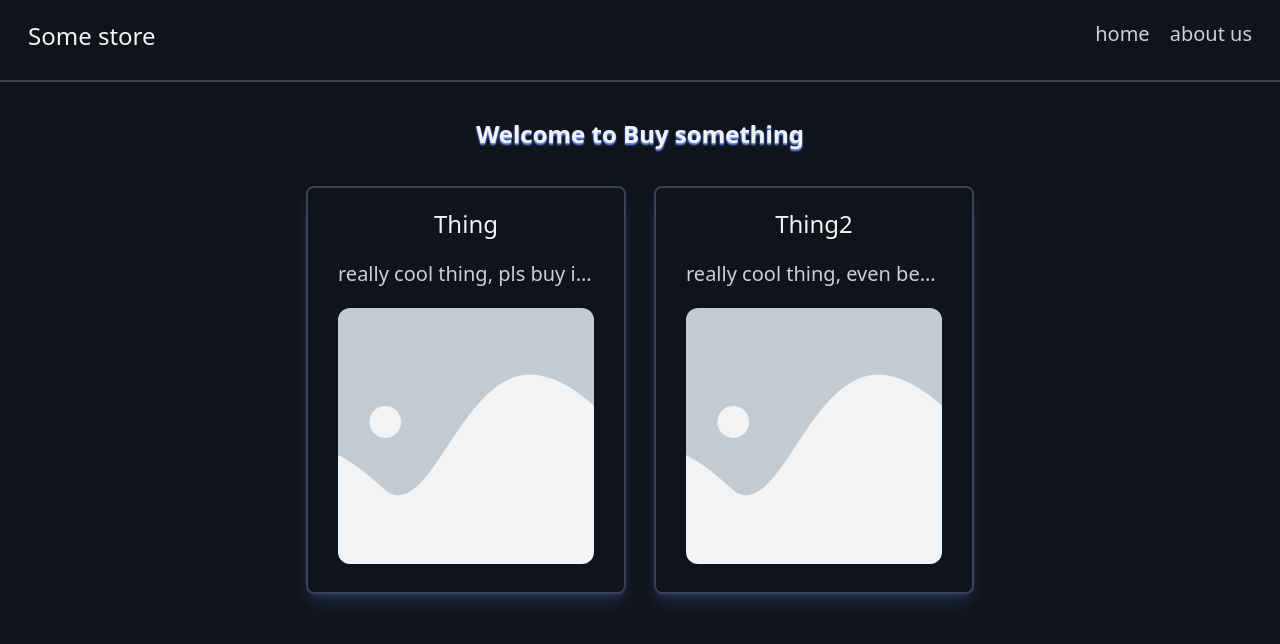
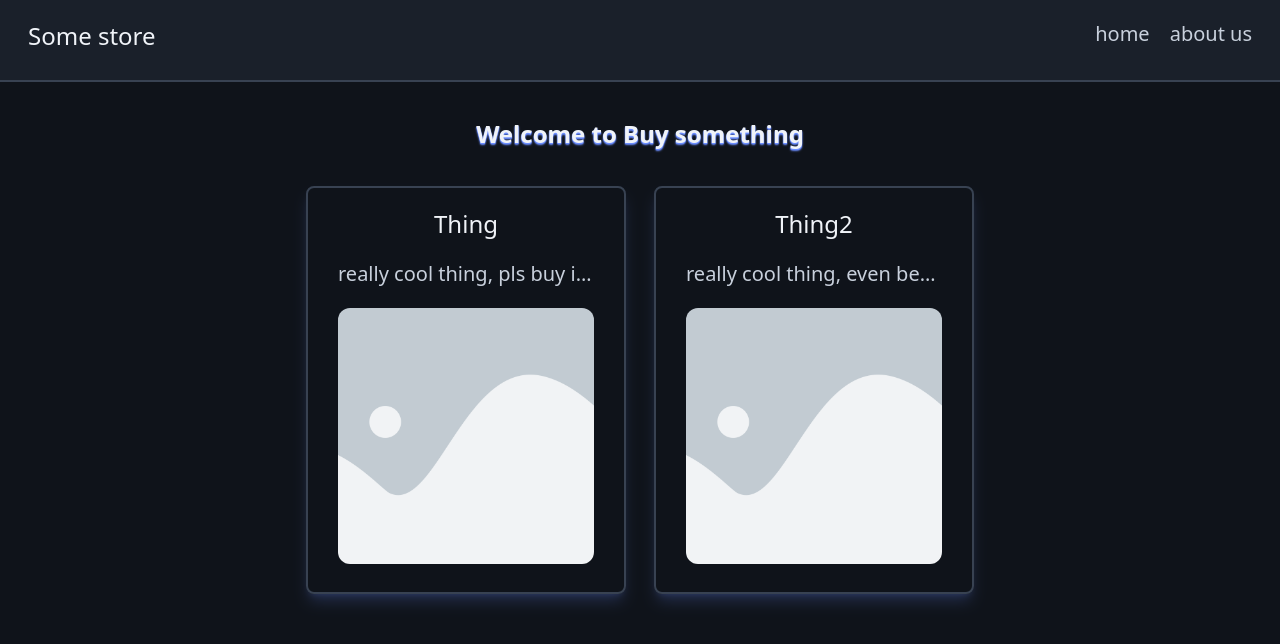
Before and after one commit to Mor9ak/buysomething, a Next.js app: page / in a window 1280 px wide. Shown: the top 644 px of the page. Built offline with nearby package versions, Linux system fonts and the light colour scheme.

Commit message:
style (header): add bg color

```diff
--- a/widgets/header/Header.tsx
+++ b/widgets/header/Header.tsx
@@ -4,7 +4,7 @@ import Link from "next/link";
 
 const Header = () => {
     return (
-        <header className={'flex flex-row justify-between uniPadding border-b-2 border-borderCol w-full mb-5 md:mb-9'}>
+        <header className={'flex flex-row justify-between uniPadding border-b-2 border-borderCol w-full mb-5 md:mb-9 bg-secBgCol'}>
             <h2 className={'hidden w-fit text-nowrap md:flex text-2xl text-mainTextCol'}>Some store</h2>
             <nav>
                 <ul className={'flex flex-row w-full justify-evenly md:justify-end gap-5 text-textCol text-xl'}>
```
